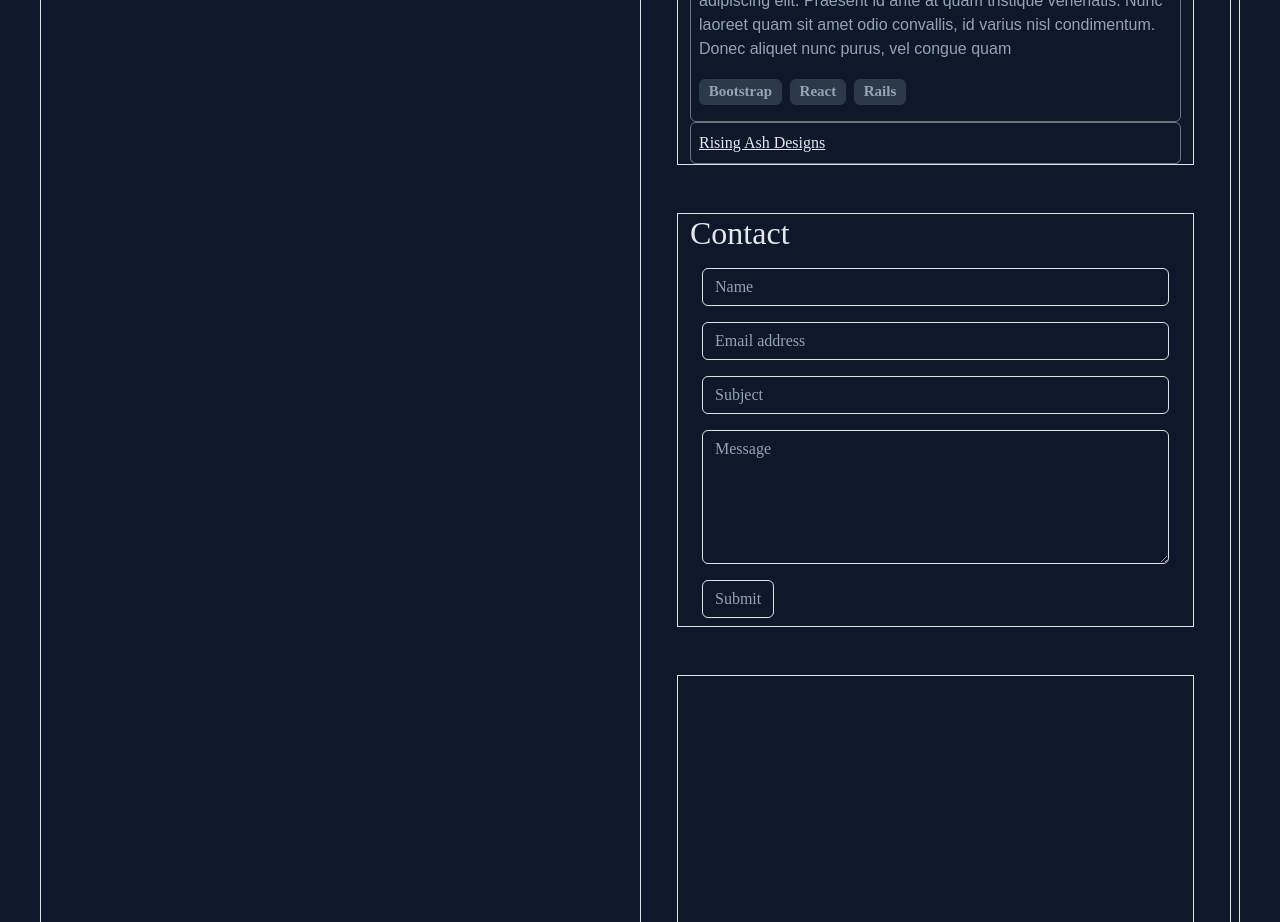
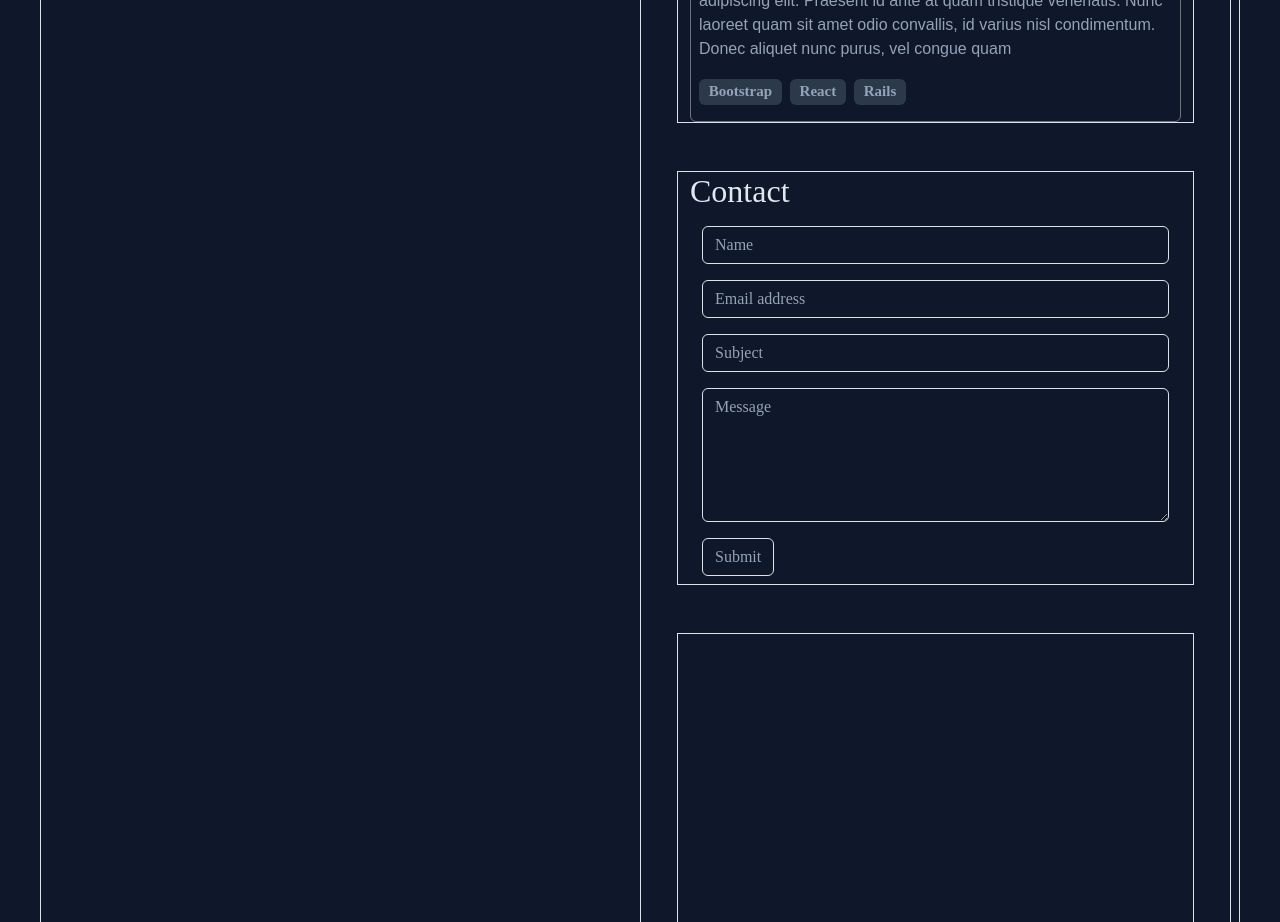
Before and after one commit to jmbehlmann/behlmann-portfolio, a React (Vite) app: page / in a window 1280 px wide. Shown: the part 1000-1922 px from the top of the page. Built offline with nearby package versions, Linux system fonts and the light colour scheme; a web font is replaced by a local one.

Commit message:
removed rising ash designs from projects

```diff
--- a/src/components/Projects.jsx
+++ b/src/components/Projects.jsx
@@ -66,9 +66,6 @@ export function Projects() {
             </div>
           </div>
         </div>
-        <div className="card border-secondary p-2">
-          <a className="link" href="https://www.risingashdesigns.com/" target="_blank">Rising Ash Designs</a>
-        </div>
       </div>
     </div>
   )
```
